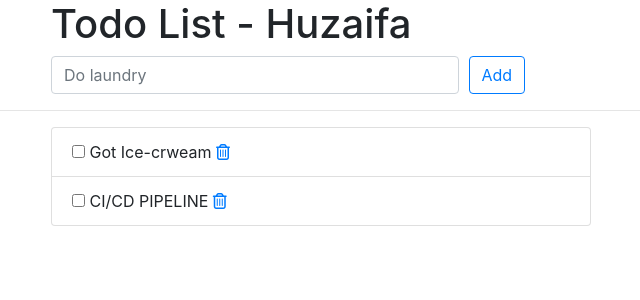
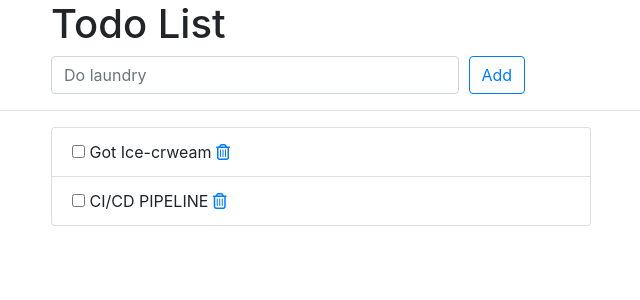
Before and after one commit to huzaifadevcloud/Deploy-Todo-App-Using-Jenkins-and-ArgoCD, a Django app: page /todos/ in a window 1280 px wide. Shown: the top 300 px of the page, without its empty margins (224-864 px from the left). Run offline with Django 3.2, Linux system fonts and the light colour scheme; data comes from the database, SQL or seed files in the repository; some libraries are stand-ins or nearby versions.

Commit message:
change in index.html file

```diff
--- a/todos/templates/todos/index.html
+++ b/todos/templates/todos/index.html
@@ -12,7 +12,7 @@
     <div class="offset-md-2 col-lg-9">
       <div class="page-header">
         <h1>
-          Todo List - Huzaifa
+          Todo List
 
       </div>
     </div>
```
Also changed, not shown: todoApp/__init__.py (deleted), todos/__init__.py (deleted), todos/migrations/__init__.py (deleted), 1 other file.
